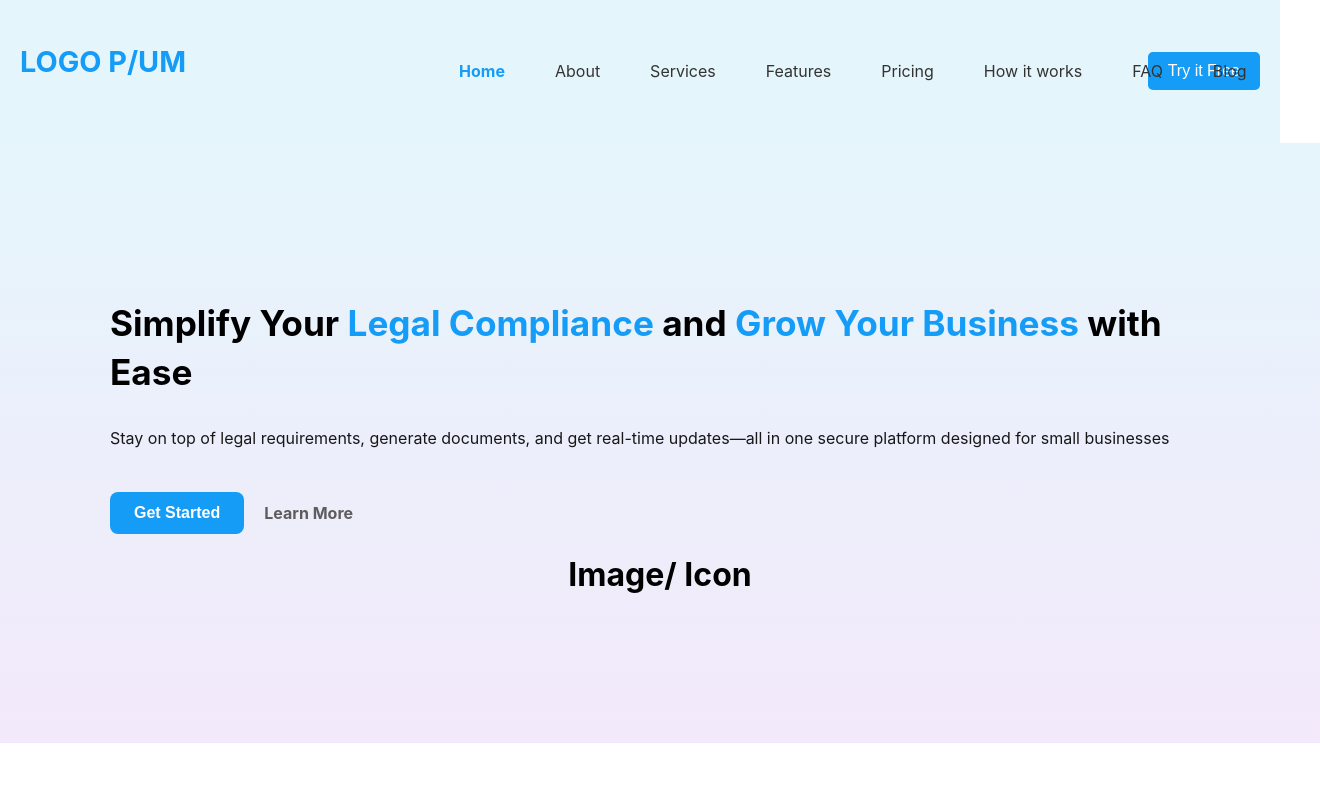
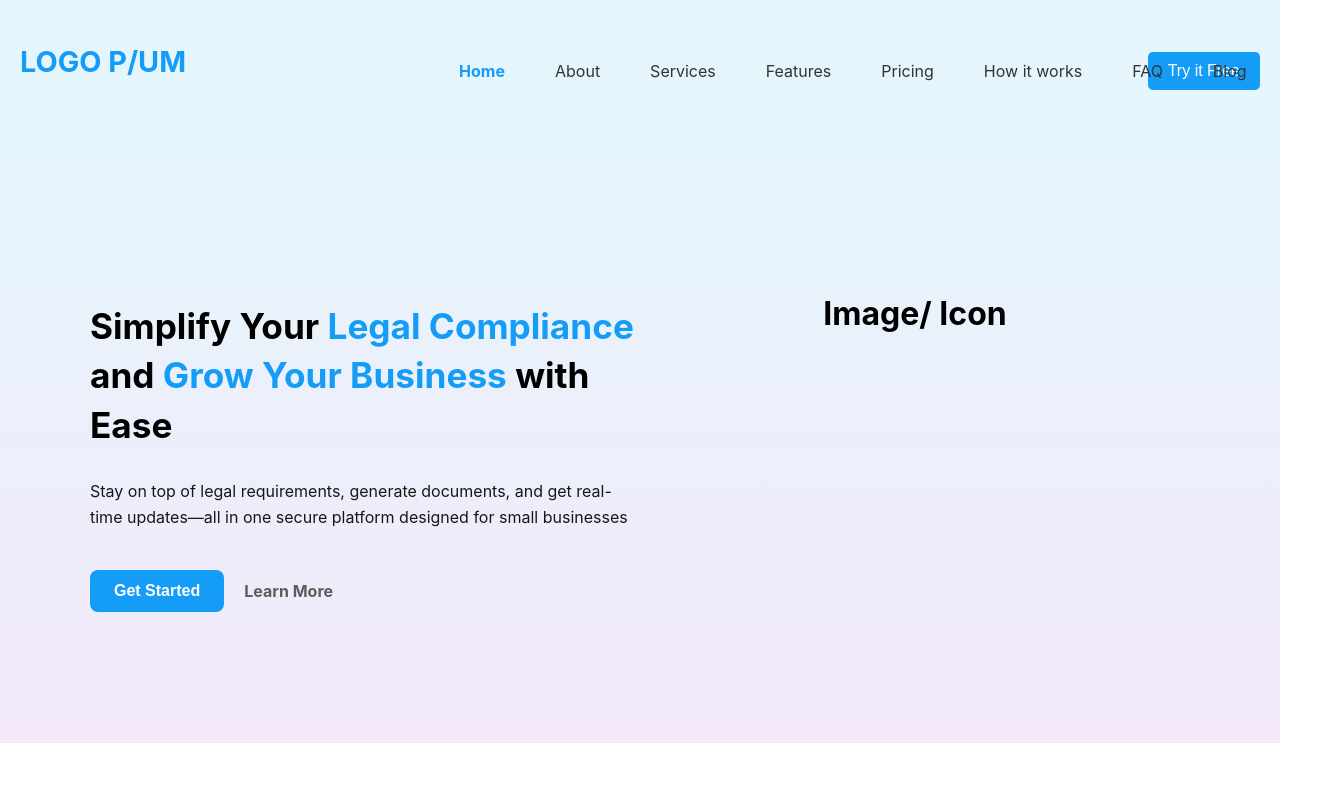
Before and after one commit to TlotloSeGamie/law-firm-landing-page, a React (Create React App) app: page / in a window 1280 px wide. Shown: the top 800 px of the page, 1320 px wide, since content can reach past the window. Built offline with nearby package versions, Linux system fonts and the light colour scheme.

Commit message:
reponsive

```diff
--- a/src/components/Contact.css
+++ b/src/components/Contact.css
@@ -1,5 +1,5 @@
 .contact-main {
-  width: 100%;
+  /* width: 100%; */
   display: flex;
   justify-content: center;
   align-items: center;
--- a/src/components/Features.css
+++ b/src/components/Features.css
@@ -1,5 +1,5 @@
 .features-main {
-    width: 97%;
+    /* width: 97%; */
     height: auto;
     display: flex;
     justify-content: center;
--- a/src/components/Home.css
+++ b/src/components/Home.css
@@ -5,7 +5,7 @@
     min-height: 70vh;
     background: linear-gradient(to bottom, #c0e7f769, #dabaf052);
     padding: 20px;
-    width: 100%;
+    /* width: 100%; */
 }
 
 .home-container {
@@ -14,17 +14,21 @@
     text-align: center;
     border-radius: 20px;
     padding: 40px;
-    flex-wrap: wrap;
-    justify-content: center;
+    /* flex-wrap: wrap;  */
+    justify-content: space-between;
     width: 100%;
 }
 
 .content {
-    width: 100%;
+    width: 80%;
     color: rgb(0, 0, 0);
     display: flex;
     flex-direction: column;
     align-items: start;
+}
+
+.image {
+    width: 80%;
 }
 
 .main-text {
--- a/src/components/Home.js
+++ b/src/components/Home.js
@@ -20,7 +20,9 @@ const Home = () => {
                             <a href="learn">Learn More</a>
                         </div>
                     </div>
-                    <h1>Image/ Icon</h1>
+                    <div className="image">
+                        <h1>Image/ Icon</h1>
+                    </div>
                 </div>
             </div>
         </div>
--- a/src/components/HowWorks.css
+++ b/src/components/HowWorks.css
@@ -1,5 +1,5 @@
 .how-main {
-    width: 100%;
+    /* width: 100%; */
     display: flex;
     flex-direction: column;
     justify-content: center;
--- a/src/components/Navbar.css
+++ b/src/components/Navbar.css
@@ -1,5 +1,5 @@
 .nav-main-container {
-    width: 100%;
+    /* width: 100%; */
     background: #ffffff00;
     padding: 15px 0;
     position: relative;
```
